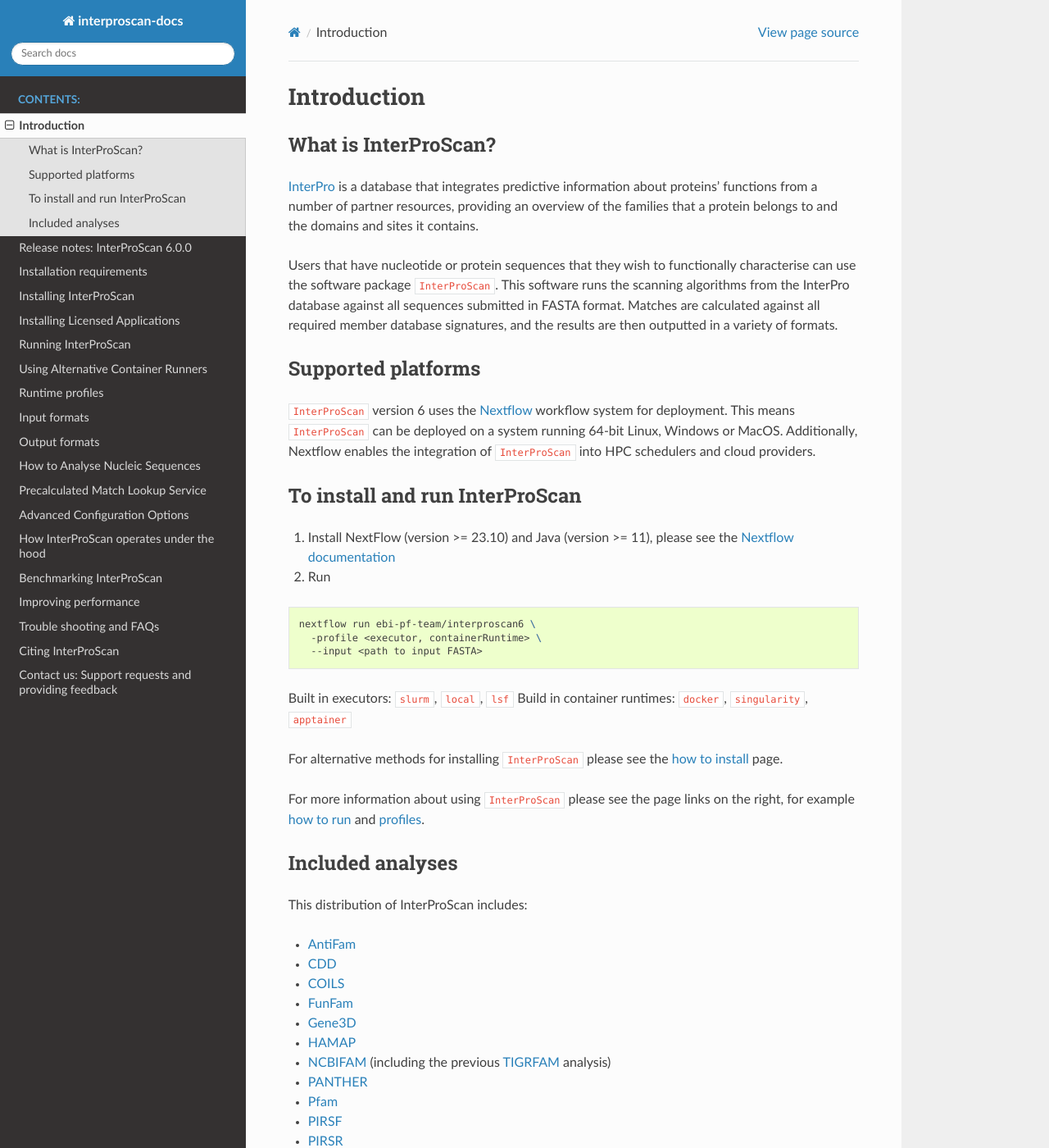
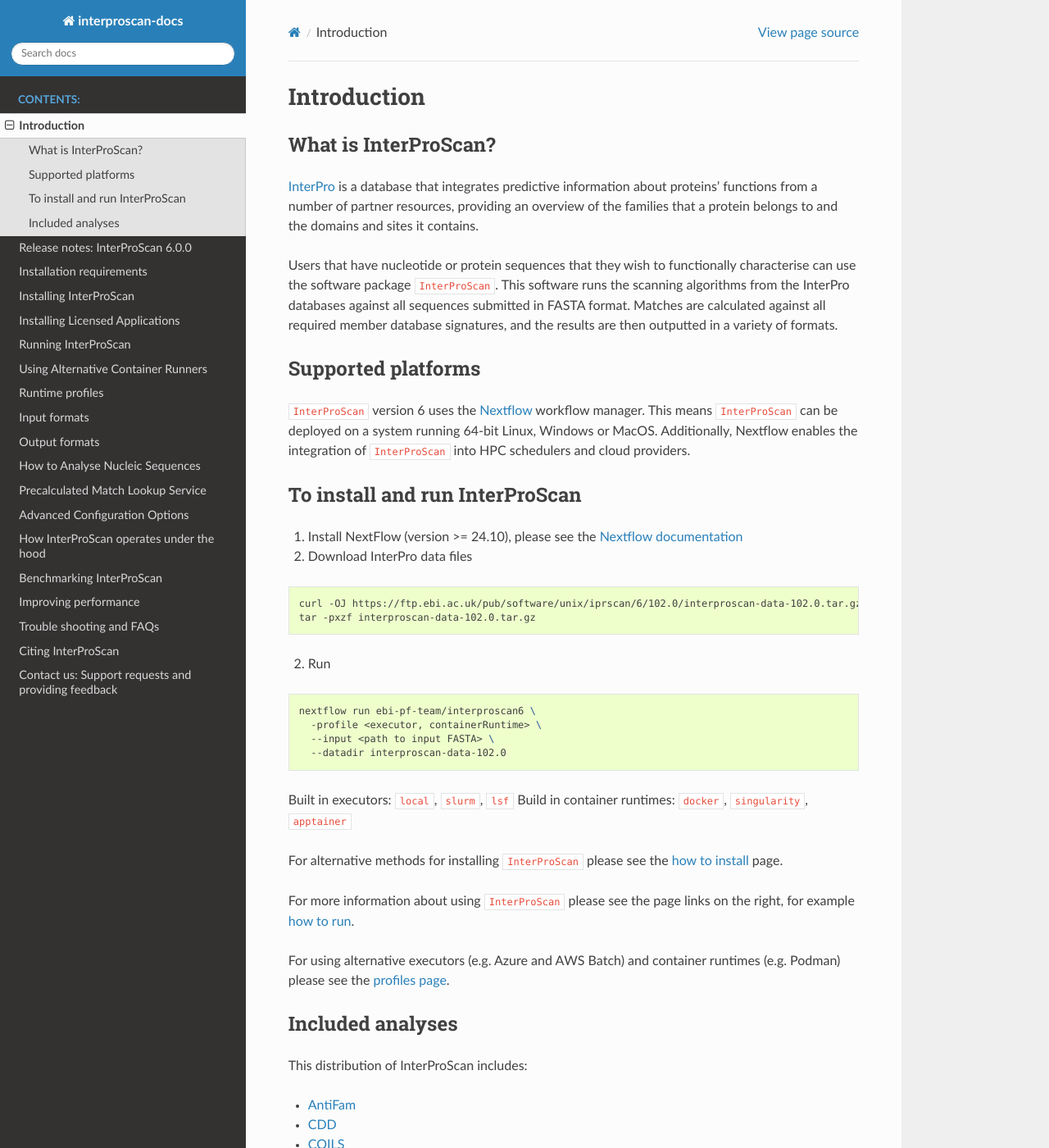
Before and after one commit to ebi-pf-team/interproscan-docs, a Sphinx documentation site: the page built from docs/Introduction.rst, in a window 1280 px wide and 1400 px high. Shown: the whole window at 82% size. Built offline with Sphinx 7.4.7 and the Read the Docs theme 3.1.0, drawn with Linux system fonts in a browser that asks for light colours; some of the changed text lies outside the part shown.

Commit message:
update cmds and fix typos

```diff
--- a/docs/Introduction.rst
+++ b/docs/Introduction.rst
@@ -11,7 +11,7 @@
 
 Users that have nucleotide or protein sequences that they wish to
 functionally characterise can use the software package ``InterProScan``. This
-software runs the scanning algorithms from the InterPro database against
+software runs the scanning algorithms from the InterPro databases against
 all sequences submitted in FASTA format. Matches are calculated
 against all required member database signatures, and the results
 are then outputted in a variety of formats.
@@ -20,14 +20,21 @@
 ~~~~~~~~~~~~~~~~~~~
 
 ``InterProScan`` version 6 uses the `Nextflow <https://www.nextflow.io/docs>`__
-workflow system for deployment. This means ``InterProScan``
+workflow manager. This means ``InterProScan``
 can be deployed on a system running 64-bit Linux, Windows or MacOS. Additionally,
 Nextflow enables the integration of ``InterProScan`` into HPC schedulers and cloud providers.
 
 To install and run InterProScan
 ~~~~~~~~~~~~~~~~~~~~~~~~~~~~~~~
 
-1. Install NextFlow (version >= 23.10) and Java (version >= 11), please see the `Nextflow documentation <https://www.nextflow.io/>`__
+1. Install NextFlow (version >= 24.10), please see the `Nextflow documentation <https://www.nextflow.io/>`__
+
+2. Download InterPro data files
+
+.. code-block:: bash
+
+   curl -OJ https://ftp.ebi.ac.uk/pub/software/unix/iprscan/6/102.0/interproscan-data-102.0.tar.gz
+   tar -pxzf interproscan-data-102.0.tar.gz
 
 2. Run
 
@@ -35,17 +42,20 @@
 
     nextflow run ebi-pf-team/interproscan6 \
       -profile <executor, containerRuntime> \
-      --input <path to input FASTA>
+      --input <path to input FASTA> \
+      --datadir interproscan-data-102.0
 
-
-Built in executors: ``slurm``, ``local``, ``lsf``
+Built in executors: ``local``, ``slurm``, ``lsf``
 Build in container runtimes: ``docker``, ``singularity``, ``apptainer``
 
 For alternative methods for installing ``InterProScan`` please see the
 `how to install <HowToInstall.html>`__ page.
 
 For more information about using ``InterProScan`` please see the page links
-on the right, for example `how to run <HowToRun.html>`__ and `profiles <Profiles.html>`__.
+on the right, for example `how to run <HowToRun.html>`__.
+
+For using alternative executors (e.g. Azure and AWS Batch) and container runtimes (e.g. Podman) please
+see the `profiles page <Profiles.html>`__.
 
 Included analyses
 ~~~~~~~~~~~~~~~~~
--- a/docs/ReleaseNotes.rst
+++ b/docs/ReleaseNotes.rst
@@ -9,13 +9,13 @@
 Data update
 ^^^^^^^^^^^
 
-* Synchronised with `InterPro version 102.0 <http://www.ebi.ac.uk/interpro/release_notes/102.0/>`__.
+* Synchronised with `InterPro version 103.0 <http://www.ebi.ac.uk/interpro/release_notes/103.0/>`__.
 
 Software updates
 ^^^^^^^^^^^^^^^^
 
-* Migration to a Nextflow pipeline, which supports automated scaling.
-* MobiDB now listed as licensed software due to some componets in the package being GPL-licensed.
+* Migration to a Nextflow workflow manager, which supports automated scaling.
+* Support for Linux, MacOS and Windows OS as well as SLURM and LSF schedulers.
 * Containerised deployment, supporting Docker, Apptainer and Singularity
 
 Known issues
```
Also changed, not shown: other parts of docs/Introduction.rst (+2 -2 lines).
